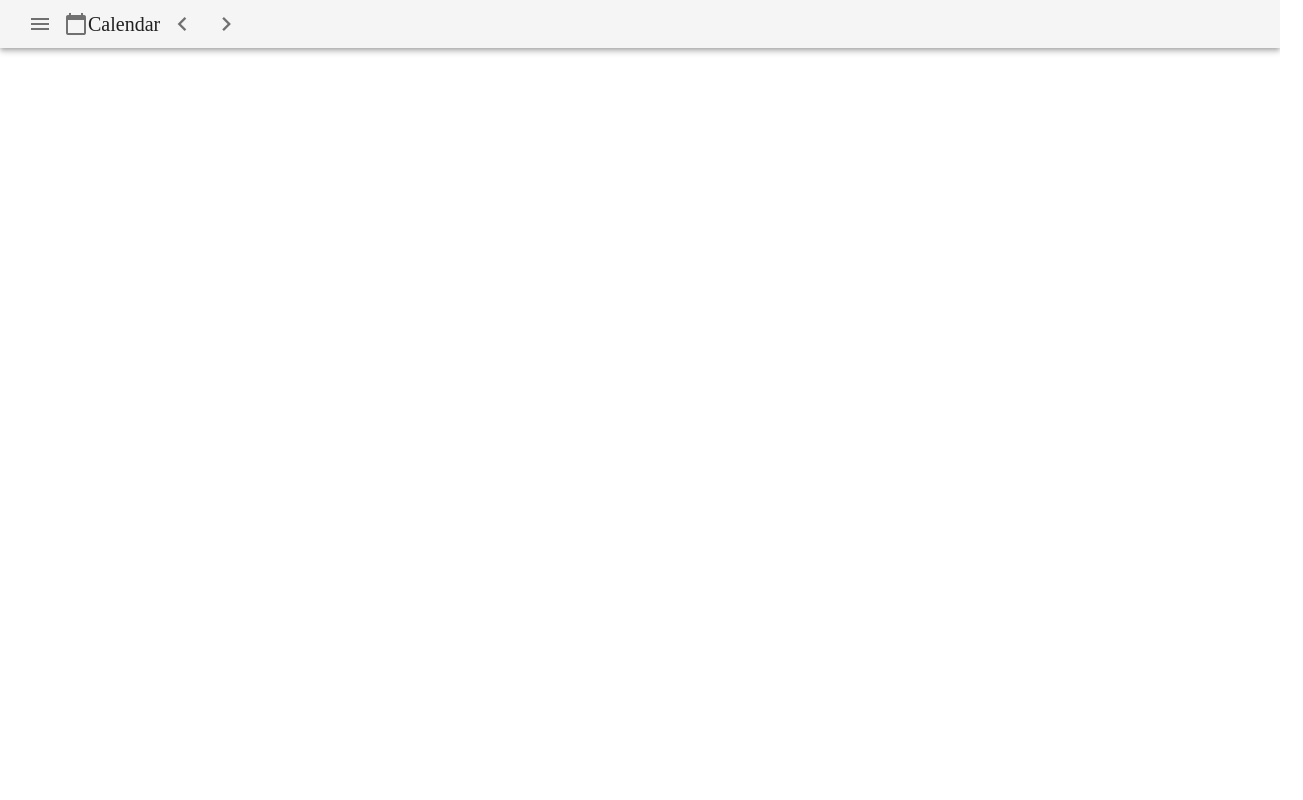
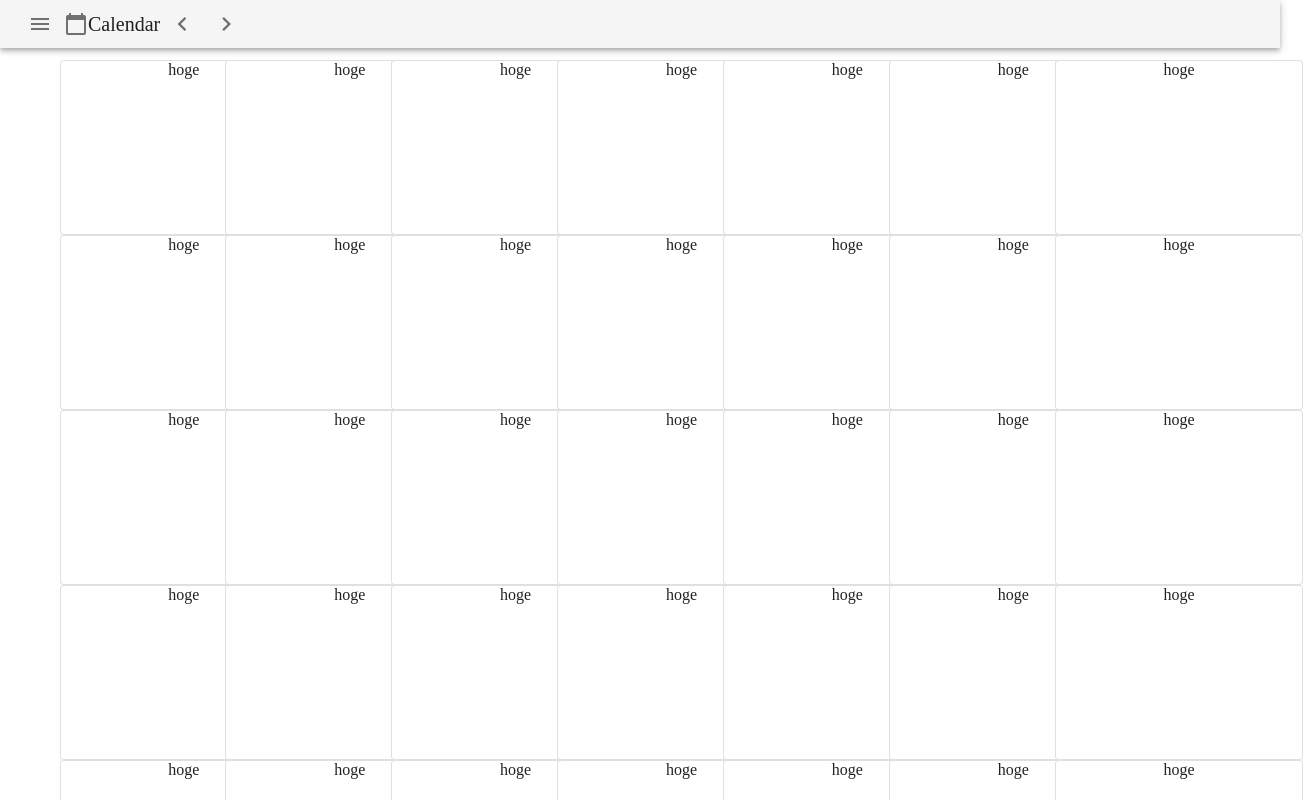
Before and after one commit to mako-makok/calendar-app, a Vue app in the folder front/: page / in a window 1280 px wide. Shown: the top 800 px of the page, 1303 px wide, since content can reach past the window. Built offline with nearby package versions, Linux system fonts and the light colour scheme.

Commit message:
add CalendarBoard

```diff
--- /dev/null
+++ b/front/src/components/Calendar/CalendarBoard.vue
@@ -0,0 +1,25 @@
+<template>
+  <v-container>
+    <template v-for="i in 5">
+      <v-row no-gutters :key="i">
+        <template v-for="n in 7">
+          <v-col :key="n">
+            <CardForDay></CardForDay>
+          </v-col>
+        </template>
+      </v-row>
+    </template>
+  </v-container>
+</template>
+
+<script lang="ts">
+import { Vue, Component } from 'vue-property-decorator';
+import CardForDay from '@/components/Calendar/CardForDay.vue';
+
+@Component({
+  components: {
+    CardForDay
+  }
+})
+export default class CalendarBoard extends Vue {}
+</script>
--- /dev/null
+++ b/front/src/components/Calendar/CardForDay.vue
@@ -0,0 +1,19 @@
+<template>
+  <v-card
+    class="pa-2"
+    max-width="250"
+    height="175"
+    width="150%"
+    tile
+    outlined
+  >
+    <div style="text-align: center;">hoge</div>
+</v-card>
+</template>
+
+<script lang="ts">
+import { Vue, Component } from 'vue-property-decorator'
+
+@Component
+export default class CardForDay extends Vue {}
+</script>
--- a/front/src/components/Home.vue
+++ b/front/src/components/Home.vue
@@ -2,6 +2,9 @@
   <div class="home">
     <div id="nav1">
       <NavigationBar></NavigationBar>
+    </div>
+    <div>
+      <CalendarBoard></CalendarBoard>
     </div>
   </div>
 </template>
@@ -9,10 +12,12 @@
 <script lang="ts">
 import { Vue, Component } from 'vue-property-decorator';
 import NavigationBar from '@/components/NavigationBar/NavigationBar.vue';
+import CalendarBoard from '@/components/Calendar/CalendarBoard.vue';
 
 @Component({
   components: {
     NavigationBar,
+    CalendarBoard
   }
 })
 export default class Home extends Vue {}
```
